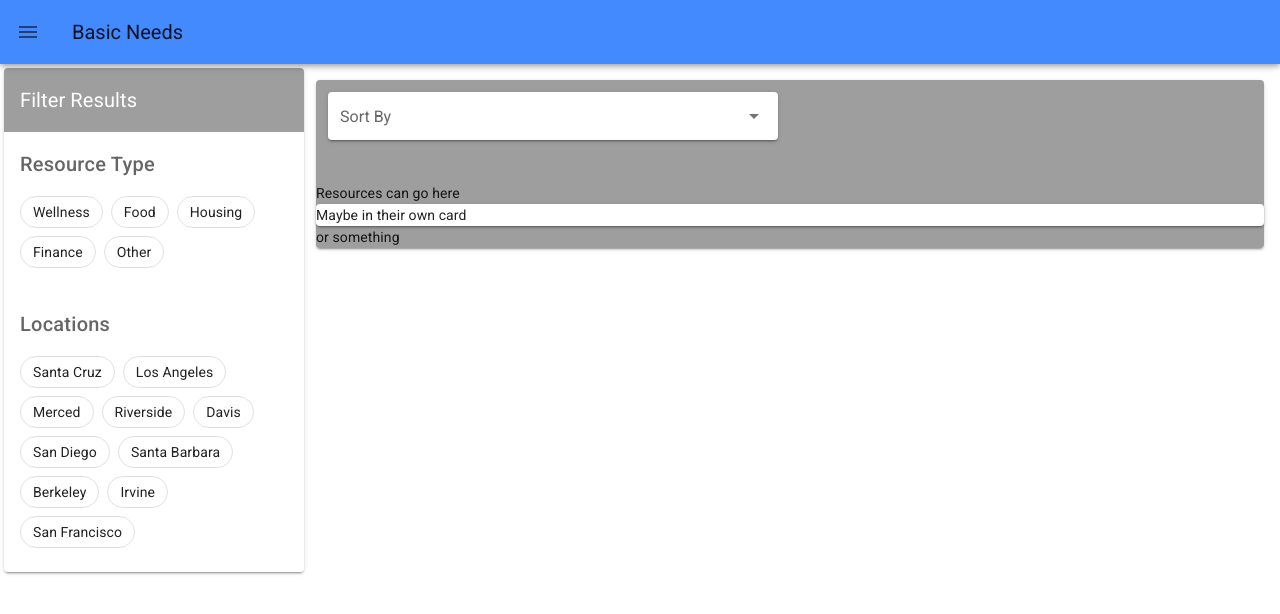
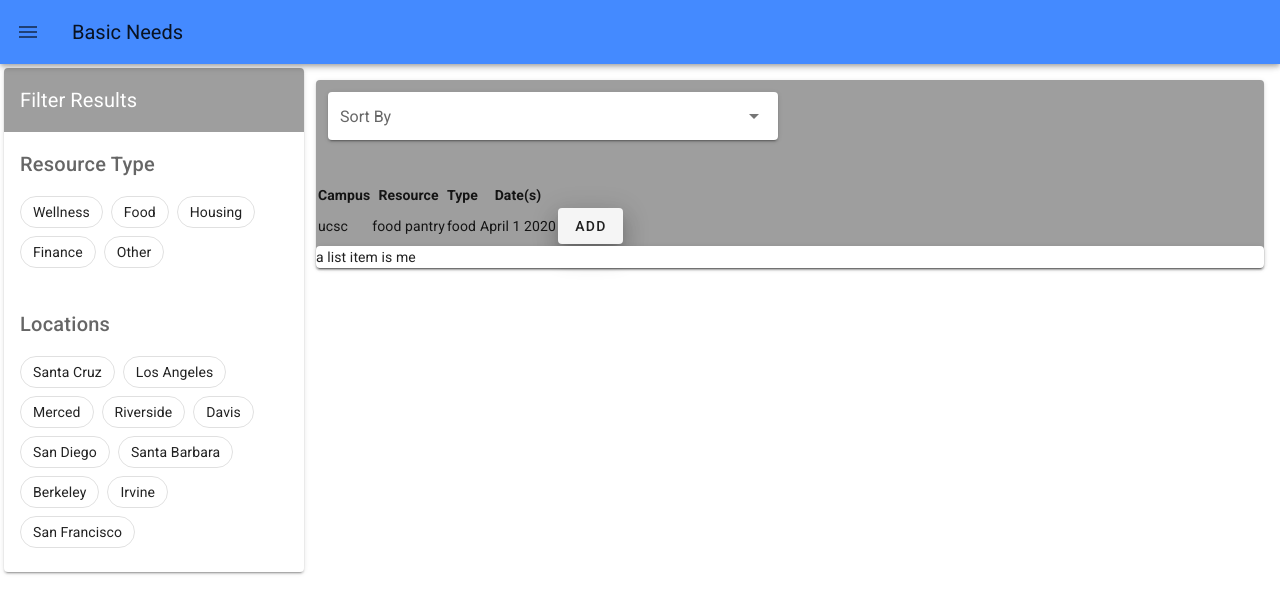
Before and after one commit to bbaltaxe/basicneeds, a Vue app in the folder client/: page /add in a window 1280 px wide. Shown: the top 614 px of the page. Built offline with nearby package versions, Linux system fonts and the light colour scheme.

Commit message:
starting on resource table

```diff
--- /dev/null
+++ b/client/src/components/ListItem.vue
@@ -0,0 +1,7 @@
+<template>
+  <div class="container-fluid">
+    <v-card>
+      a list item is me
+    </v-card>
+  </div>
+</template>
--- /dev/null
+++ b/client/src/components/ResourceTable.vue
@@ -0,0 +1,44 @@
+<template>
+  <div>
+    <table>
+      <thead>
+        <tr>
+          <th scope="col">
+            Campus
+          </th>
+          <th scope="col">
+            Resource
+          </th>
+          <th scope="col">
+            Type
+          </th>
+          <th scope="col">
+            Date(s)
+          </th>
+        </tr>
+      </thead>
+      <tbody>
+        <td>ucsc</td>
+        <td>food pantry</td>
+        <td>food</td>
+        <td>April 1 2020</td>
+        <td>
+          <v-btn
+            elevation="14"
+          >
+            Add
+          </v-btn>
+        </td>
+      </tbody>
+    </table>
+    <ListItem />
+  </div>
+</template>
+
+          <script>
+
+  import ListItem from '../components/ListItem.vue'
+  export default {
+    components: {ListItem}
+  }
+          </script>
--- a/client/src/views/Add.vue
+++ b/client/src/views/Add.vue
@@ -1,7 +1,6 @@
 <template>
   <v-card-text>
     <div class="container-fluid">
-
       <div class="row">
         <div class="col-xs">
           <ServiceFilter />
@@ -21,18 +20,9 @@
                 label="Sort By"
                 solo
               />
-
             </v-col>
 
-            Resources can go here
-            <v-card>
-            Maybe in their own card
-          </v-card>
-
-          or something
-
-
-
+            <ResourceTable />
           </v-card>
         </div>
       </div>
@@ -42,8 +32,9 @@
 
 <script>
   import ServiceFilter from '../components/ServiceFilter.vue'
+  import ResourceTable from '../components/ResourceTable.vue'
   export default {
-    components: {ServiceFilter},
+    components: {ServiceFilter,ResourceTable},
     data: () => ({
       sortby: ['Date', 'Location', 'Resource Type', 'Popularity', 'Random'],
       location: ['here']
```
